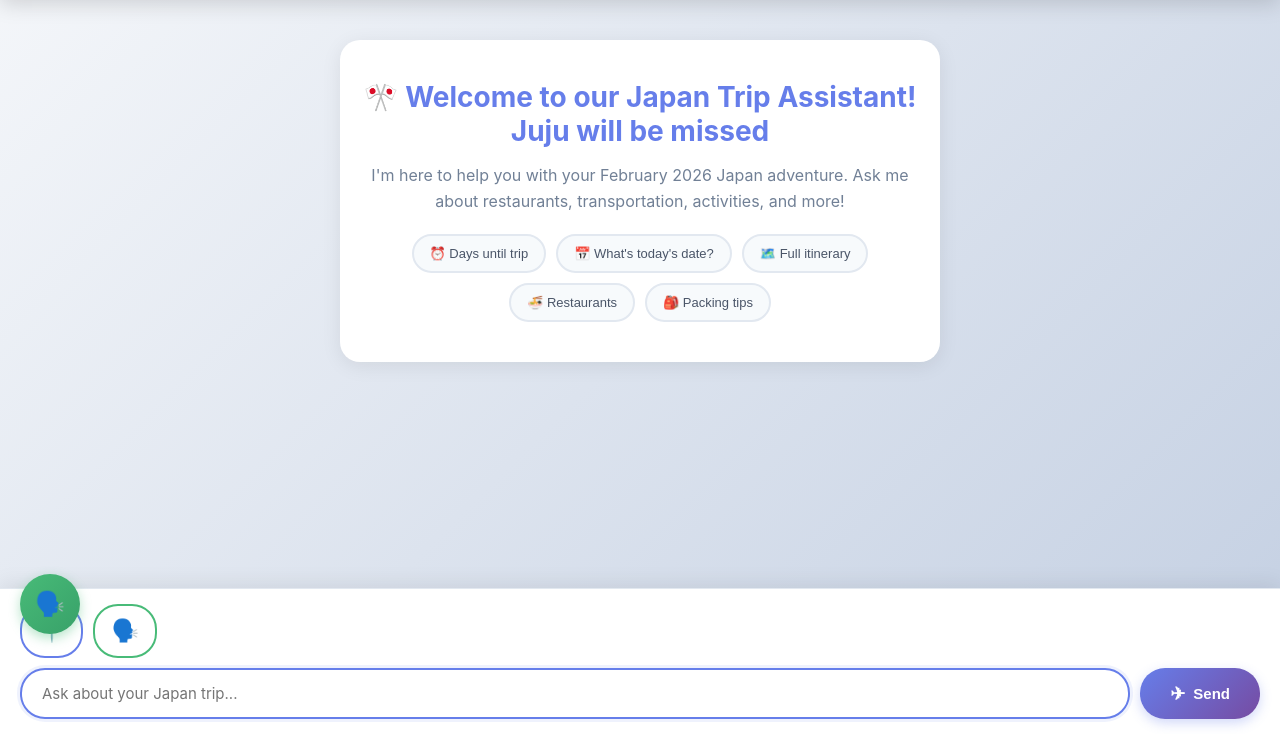
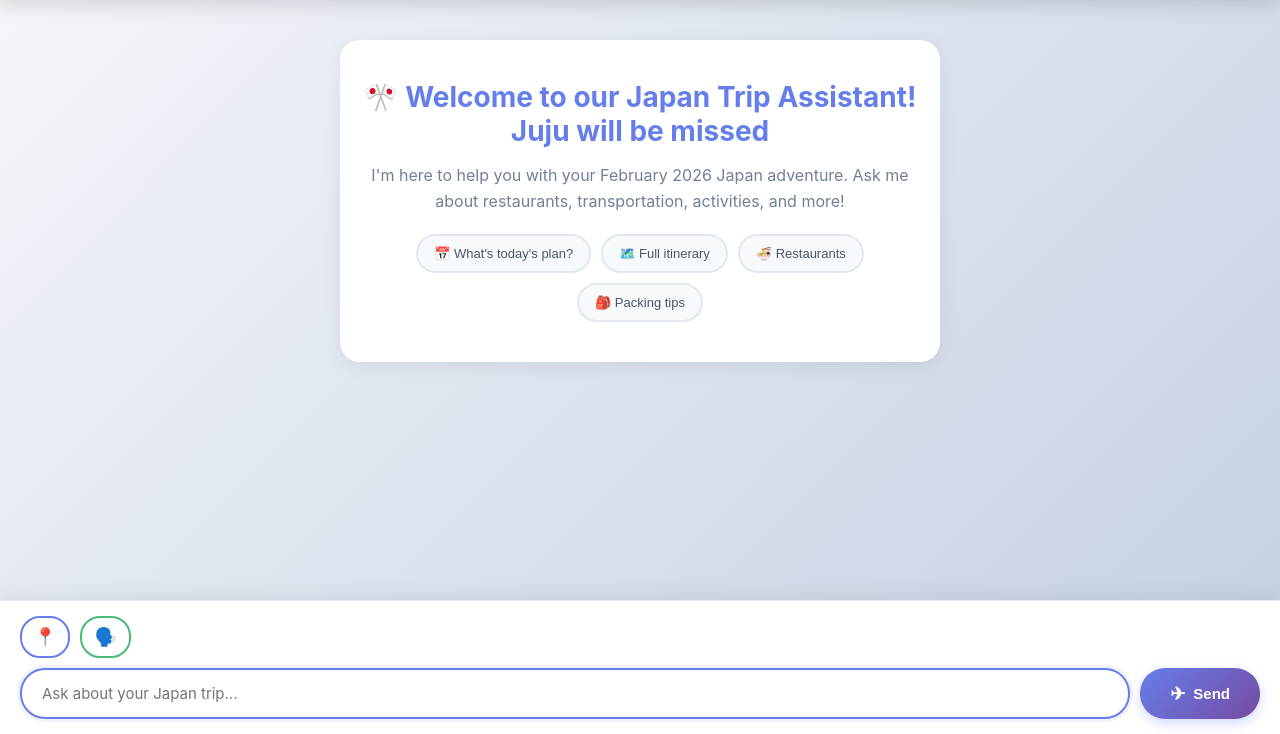
Before and after one commit to belindamak/japan-trip-chat, a Flask app: page / in a window 1280 px wide. Shown: the part 66-800 px from the top of the page. Run offline with Flask 3, Linux system fonts and the light colour scheme; the visitor is signed in with stand-in values (Sample User, id 1).

Commit message:
Update chat.html

```diff
--- a/templates/chat.html
+++ b/templates/chat.html
@@ -334,16 +334,16 @@
             background: white;
             color: #667eea;
             border: 2px solid #667eea;
-            padding: 12px 16px;
-            border-radius: 25px;
-            font-size: 22px;
+            padding: 8px 12px;           /* Reduced from 12px 16px */
+            border-radius: 20px;          /* Reduced from 25px */
+            font-size: 18px;              /* Reduced from 22px */
             cursor: pointer;
             transition: all 0.3s;
             display: flex;
             align-items: center;
             justify-content: center;
-            min-width: 50px;
-            min-height: 50px;
+            min-width: 40px;              /* Reduced from 50px */
+            min-height: 40px;             /* Reduced from 50px */
         }
 
         #translateToggleBtn {
@@ -421,46 +421,6 @@
             opacity: 0.6;
             cursor: not-allowed;
             transform: none;
-        }
-
-        .translation-toggle-btn {
-            position: fixed;
-            bottom: 100px;
-            left: 20px;  /* Changed from right to left */
-            background: linear-gradient(135deg, #48bb78 0%, #38a169 100%);
-            color: white;
-            border: none;
-            padding: 15px;
-            border-radius: 50%;
-            font-size: 24px;
-            cursor: pointer;
-            box-shadow: 0 4px 12px rgba(72, 187, 120, 0.4);
-            transition: all 0.3s;
-            z-index: 1000;
-            width: 60px;
-            height: 60px;
-            display: flex;
-            align-items: center;
-            justify-content: center;
-        }
-
-        .translation-toggle-btn:hover {
-            transform: scale(1.1) translateY(-2px);
-            box-shadow: 0 6px 20px rgba(72, 187, 120, 0.6);
-        }
-
-        .translation-toggle-btn.active {
-            background: linear-gradient(135deg, #f56565 0%, #c53030 100%);
-        }
-
-        @media (max-width: 768px) {
-            .translation-toggle-btn {
-                bottom: 80px;
-                left: 15px;  /* Changed from right to left */
-                width: 55px;
-                height: 55px;
-                font-size: 22px;
-            }
         }
 
         #sendBtn:before {
@@ -577,8 +537,7 @@
             <h2>🎌 Welcome to our Japan Trip Assistant! Juju will be missed</h2>
             <p>I'm here to help you with your February 2026 Japan adventure. Ask me about restaurants, transportation, activities, and more!</p>
         <div class="quick-actions">
-            <button class="quick-action-btn" onclick="quickMessage('How many days until my Japan trip?')">⏰ Days until trip</button>
-            <button class="quick-action-btn" onclick="askTodaysPlan()">📅 What's today's date?</button>
+            <button class="quick-action-btn" onclick="askTodaysPlan()">📅 What's today's plan?</button>
             <button class="quick-action-btn" onclick="quickMessage('Show me my full trip itinerary')">🗺️ Full itinerary</button>
             <button class="quick-action-btn" onclick="quickMessage('What restaurants do we have planned?')">🍜 Restaurants</button>
             <button class="quick-action-btn" onclick="quickMessage('What should I pack for Japan in February?')">🎒 Packing tips</button>
@@ -591,11 +550,6 @@
         <span></span>
         <span></span>
     </div>
-
-    <!-- Translation Toggle Button -->
-    <button class="translation-toggle-btn" id="translationToggle" onclick="toggleTranslationBar()" title="Toggle Translation">
-        🗣️
-    </button>
 
     <!-- ========== TRANSLATION BAR (Hidden by default) ========== -->
     <div class="translation-bar" id="translationBar" style="display: none;">
```
